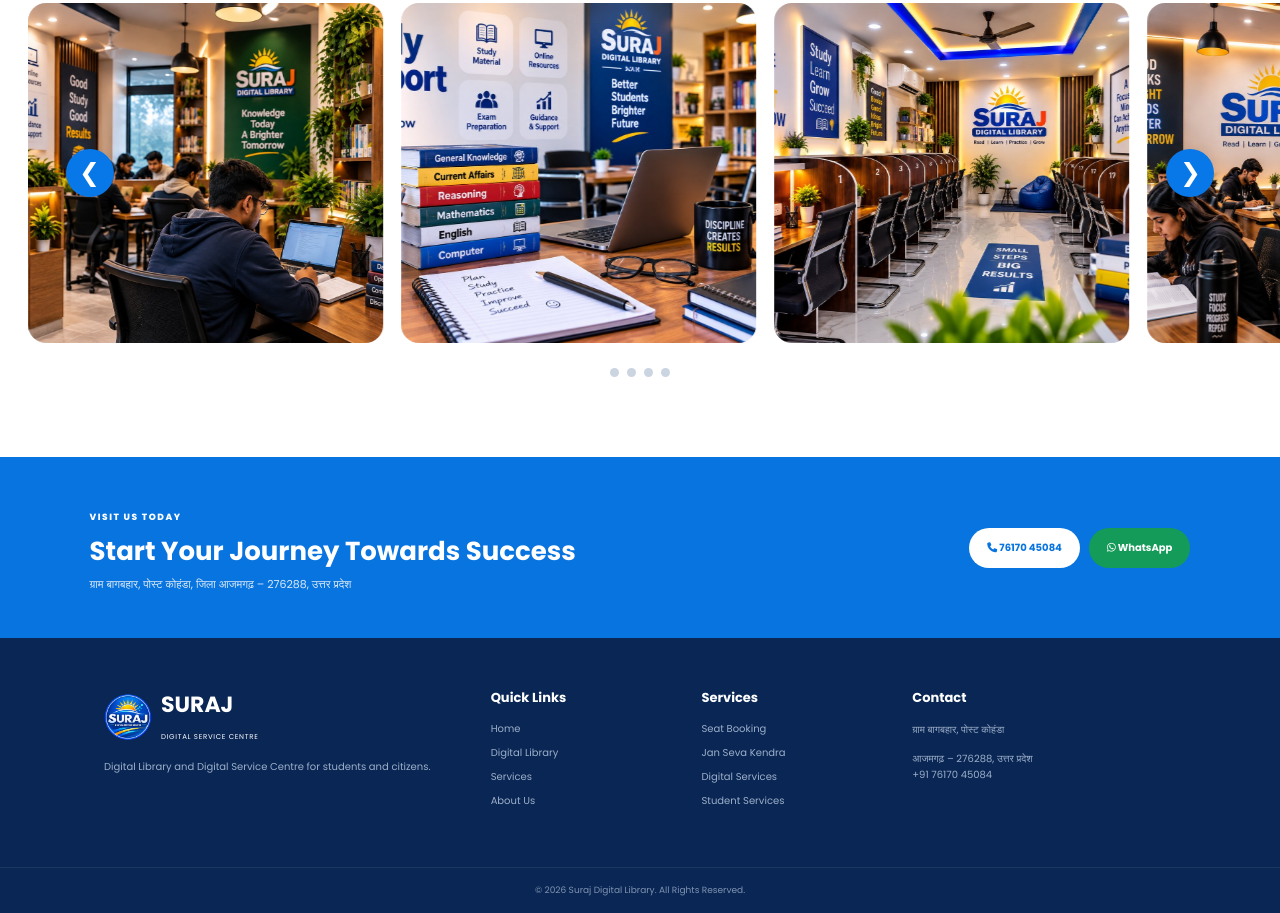
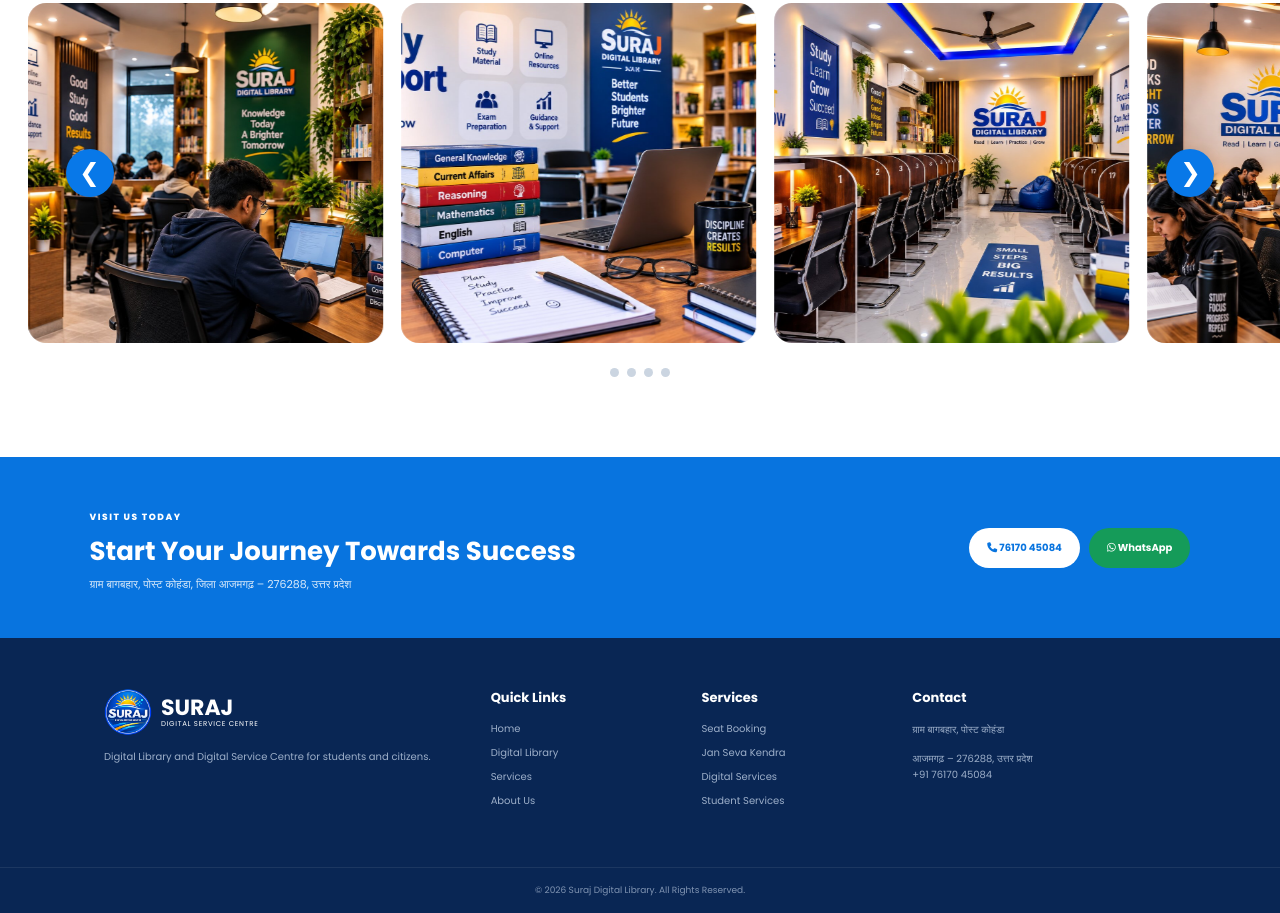
Before and after one commit to LavkushMaurya/suraj-digital-library, a plain HTML site: page index.html in a window 1280 px wide. Shown: the part 3725-4638 px from the top of the page. Drawn offline with Linux system fonts and the light colour scheme.

Commit message:
Improve footer logo spacing

```diff
--- a/style.css
+++ b/style.css
@@ -1238,11 +1238,15 @@ footer {
 .footer-logo strong {
     display: block;
     font-size: 22px;
+    line-height: 1;
+    margin-bottom: 1px;
 }
 
 .footer-logo small {
+    display: block;
     font-size: 7px;
     letter-spacing: .7px;
+    line-height: 1;
 }
 
 .footer-column p {
```
